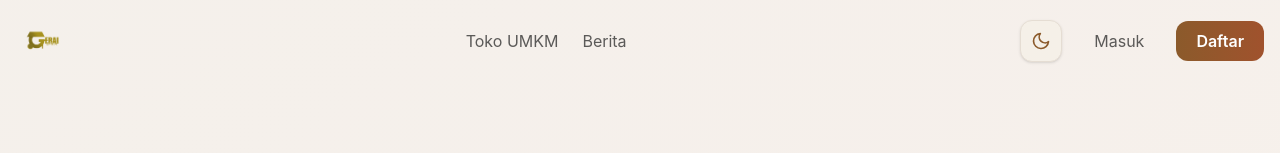
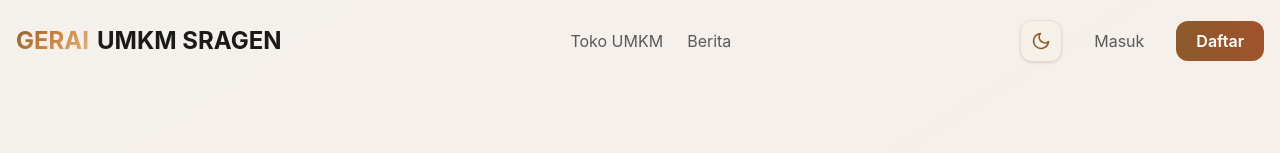
Before and after one commit to timalwin10-netizen/umkm-sragen-hub, a Next.js app in the folder client/: page / in a window 1280 px wide. Shown: the top 153 px of the page. Built offline with nearby package versions, Linux system fonts and the light colour scheme; no server answers.

Commit message:
Replace logo image with text: GERAI UMKM SRAGEN

```diff
--- a/client/src/components/Navbar.tsx
+++ b/client/src/components/Navbar.tsx
@@ -39,12 +39,9 @@ export default function Navbar() {
             className={`fixed top-0 left-0 right-0 z-50 transition-all duration-300 ${scrolled ? 'bg-background/80 backdrop-blur-md border-b border-border py-4' : 'bg-transparent py-5'}`}
         >
             <div className="container mx-auto px-4 flex justify-between items-center">
-                <Link href="/" className="flex items-center gap-3 group">
-                    <img
-                        src="/logo-gerai-umkm.png"
-                        alt="Gerai UMKM Sragen"
-                        className="h-10 w-auto object-contain"
-                    />
+                <Link href="/" className="flex items-center gap-2 group">
+                    <span className="text-2xl font-bold gradient-text">GERAI</span>
+                    <span className="text-2xl font-bold text-foreground">UMKM SRAGEN</span>
                 </Link>
 
                 {/* Secondary Navigation - Toko & Berita */}
```
